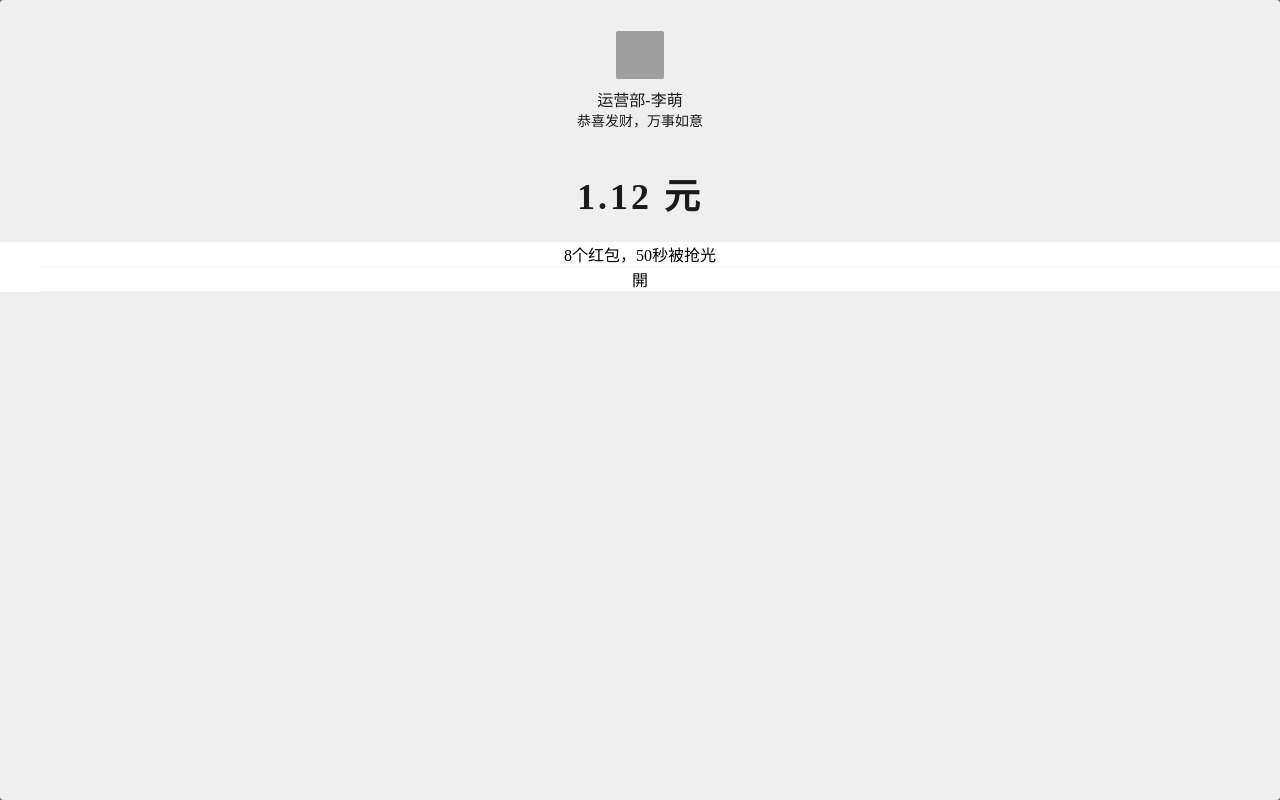
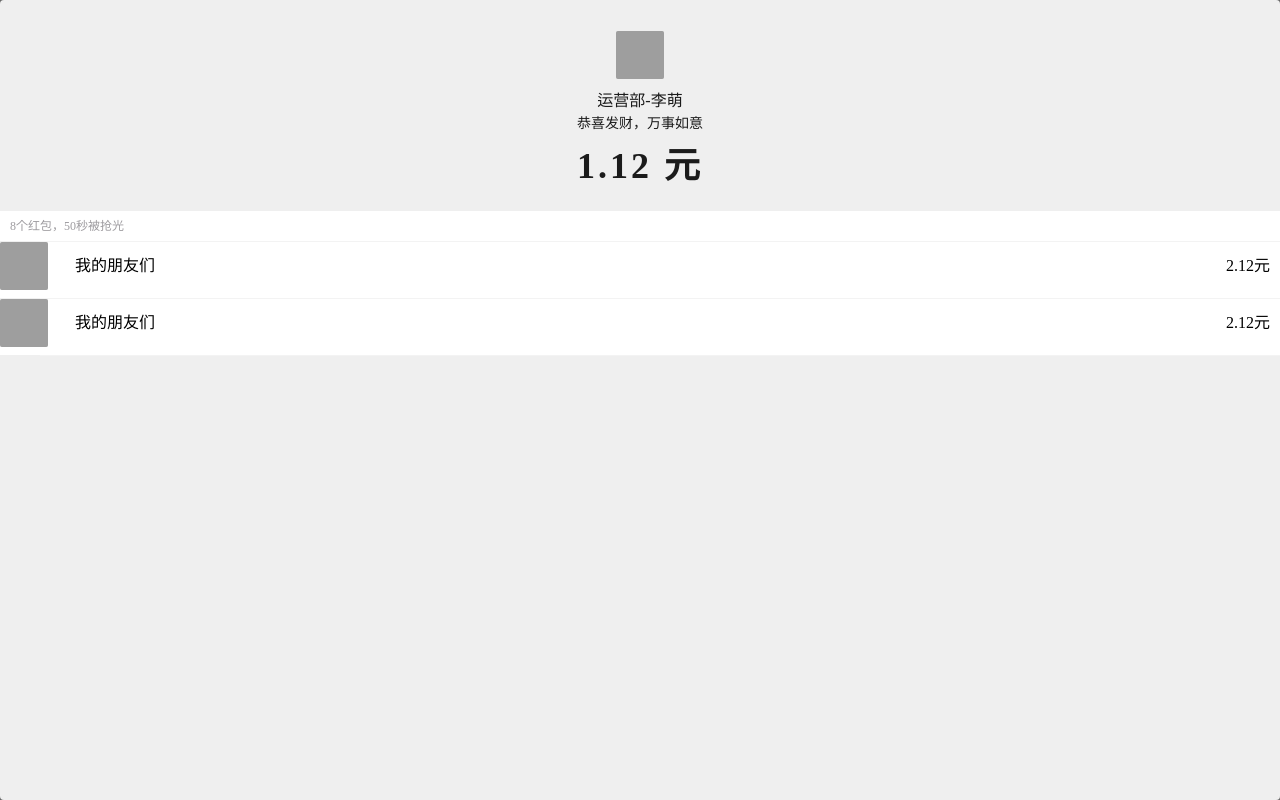
Before and after one commit to a354123417/duckchat-plugin, a PHP site: page /child-dir/views/redPacket/grabber.php in a window 1280 px wide. Run offline with PHP 8.4, Linux system fonts and the light colour scheme; grey boxes are pictures that could not be loaded.

Commit message:
add graabber

```diff
--- a/RedPacket/public/css/grabber.css
+++ b/RedPacket/public/css/grabber.css
@@ -8,7 +8,8 @@ html, body {
     width: 100%;
     height: 100%;
     display: flex;
-    align-items: center;
+    /*align-items: center;*/
+    align-items: stretch;
     justify-content: center;
     overflow: hidden;
 }
@@ -35,6 +36,13 @@ html, body {
     margin-top: 31px;
 }
 
+.grabber-avatar {
+    width: 48px;
+    height: 48px;
+    background: rgba(216, 216, 216, 1);
+    border-radius: 2px;
+}
+
 .send-user {
     width: 90px;
     height: 18px;
@@ -53,7 +61,7 @@ html, body {
     font-weight: 400;
     color: rgba(27, 27, 27, 1);
     line-height: 12px;
-    margin-top: 6px;
+    margin-top: 8px;
 }
 
 .red-amount {
@@ -63,7 +71,8 @@ html, body {
     color: rgba(27, 27, 27, 1);
     line-height: 48px;
     letter-spacing: 3px;
-    margin-top: 45px;
+    margin-top: 12px;
+    margin-bottom: 21px;
 }
 
 .red-details {
@@ -77,3 +86,88 @@ html, body {
     margin-left: 40px;
     overflow: hidden;
 }
+
+.layout-all-row {
+    width: 100%;
+    display: flex;
+    align-items: stretch;
+    overflow: hidden;
+    flex-shrink: 0;
+
+}
+
+.list-item-center {
+    width: 100%;
+    padding-bottom: 11px;
+    overflow-y: scroll;
+}
+
+.item-title {
+    background: rgba(255, 255, 255, 1);
+    height: 30px;
+    text-align: left;
+    display: flex;
+    align-items: center;
+}
+
+.item-title-content {
+    width: 118px;
+    height: 14px;
+    font-size: 12px;
+    font-family: PingFangSC-Regular;
+    font-weight: 400;
+    color: rgba(157, 155, 159, 1);
+    line-height: 14px;
+    margin-left: 10px;
+}
+
+.item-row {
+    background: rgba(255, 255, 255, 1);
+    display: flex;
+    flex-direction: row;
+    text-align: center;
+    height: 56px;
+    cursor: pointer;
+    /*margin-bottom: 2rem;*/
+}
+
+.item-row:active {
+    background: rgba(255, 255, 255, 0.2);
+}
+
+.item-header {
+    width: 50px;
+    height: 50px;
+}
+
+.item-body {
+    width: 100%;
+    height: 50px;
+    margin-left: 1rem;
+    /*margin-top: 7px;*/
+    flex-direction: row;
+}
+
+.item-body-display {
+    display: flex;
+    justify-content: space-between;
+    line-height: 3rem;
+}
+
+.item-body-tail {
+    margin-right: 10px;
+}
+
+.item-body-desc {
+    height: 3rem;
+    font-size: 16px;
+    font-family: PingFangSC-Regular;
+    margin-left: 11px;
+    line-height: 3rem;
+}
+
+.more-img {
+    width: 8px;
+    height: 13px;
+    /*border-radius: 50%;*/
+}
--- a/RedPacket/views/redPacket/grabber.php
+++ b/RedPacket/views/redPacket/grabber.php
@@ -21,16 +21,53 @@
         <div class="red-amount">1.12 元</div>
     </div>
 
-    <div class="red-details">
+    <div class="layout-all-row">
 
-    </div>
+        <div class="list-item-center">
+            <div class="item-title">
+                <div class="item-title-content">
+                    8个红包，50秒被抢光
+                </div>
+            </div>
+            <div class="division-line"></div>
 
-    <div class="red-details">
-        <div class="red-details-title" id="grab-red">8个红包，50秒被抢光</div>
-        <div class="division-line"></div>
+            <div class="item-row">
+                <div class="item-header">
+                    <img class="grabber-avatar"
+                         src="http://www.jituwang.com/uploads/allimg/151003/258203-1510030RP894.jpg"/>
+                </div>
+                <div class="item-body">
+                    <div class="item-body-display">
+                        <div class="item-body-desc">我的朋友们</div>
 
-        <div class="red-open-buttom" id="grab-red">開</div>
-        <div class="division-line"></div>
+                        <div class="item-body-tail">
+                            2.12元
+                        </div>
+                    </div>
+                </div>
+            </div>
+            <div class="division-line"></div>
+
+            <div class="item-row">
+                <div class="item-header">
+                    <img class="grabber-avatar"
+                         src="http://www.jituwang.com/uploads/allimg/151003/258203-1510030RP894.jpg"/>
+                </div>
+                <div class="item-body">
+                    <div class="item-body-display">
+                        <div class="item-body-desc">我的朋友们</div>
+
+                        <div class="item-body-tail">
+                            2.12元
+                        </div>
+                    </div>
+                </div>
+            </div>
+            <div class="division-line"></div>
+
+
+        </div>
+
     </div>
 </div>
 
```
